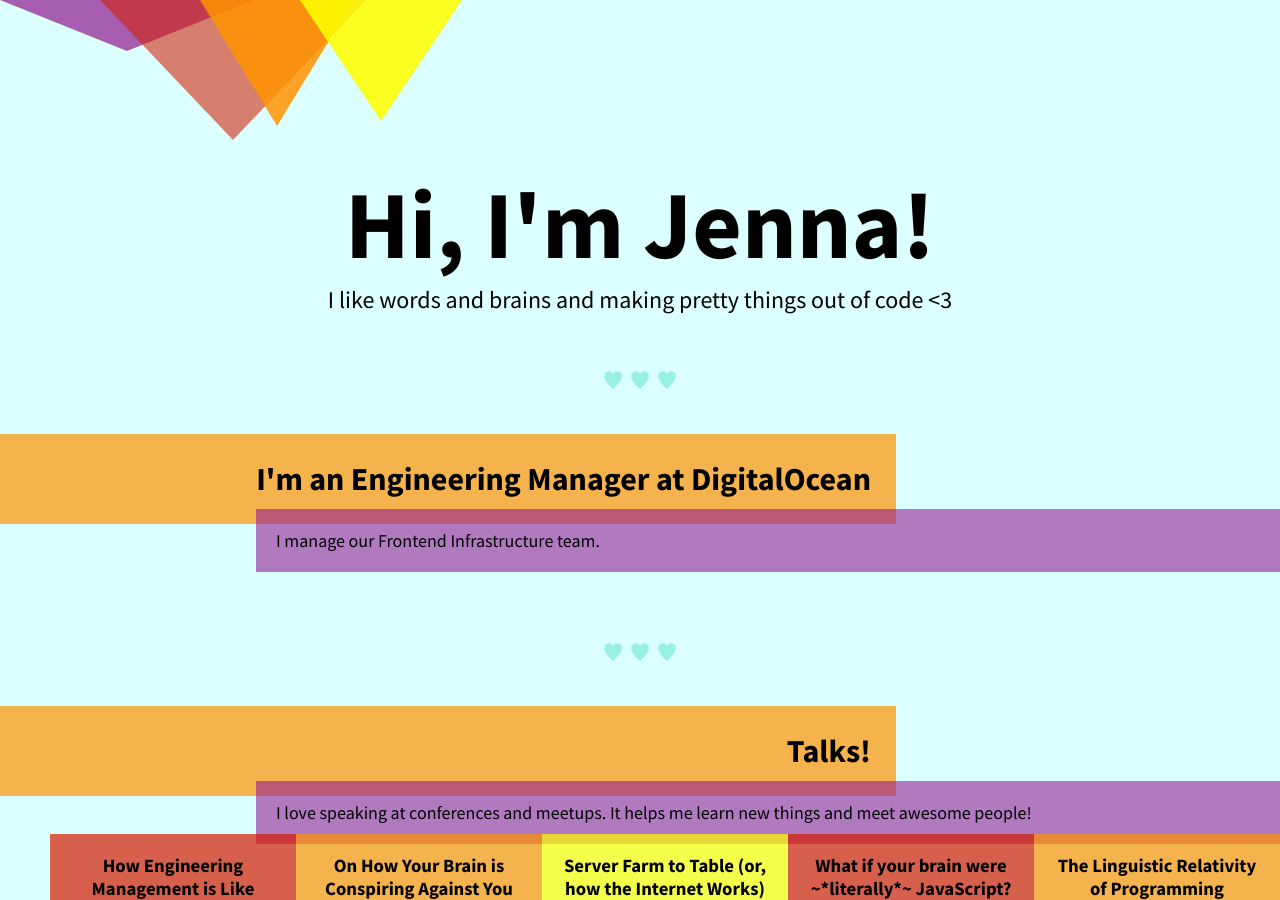
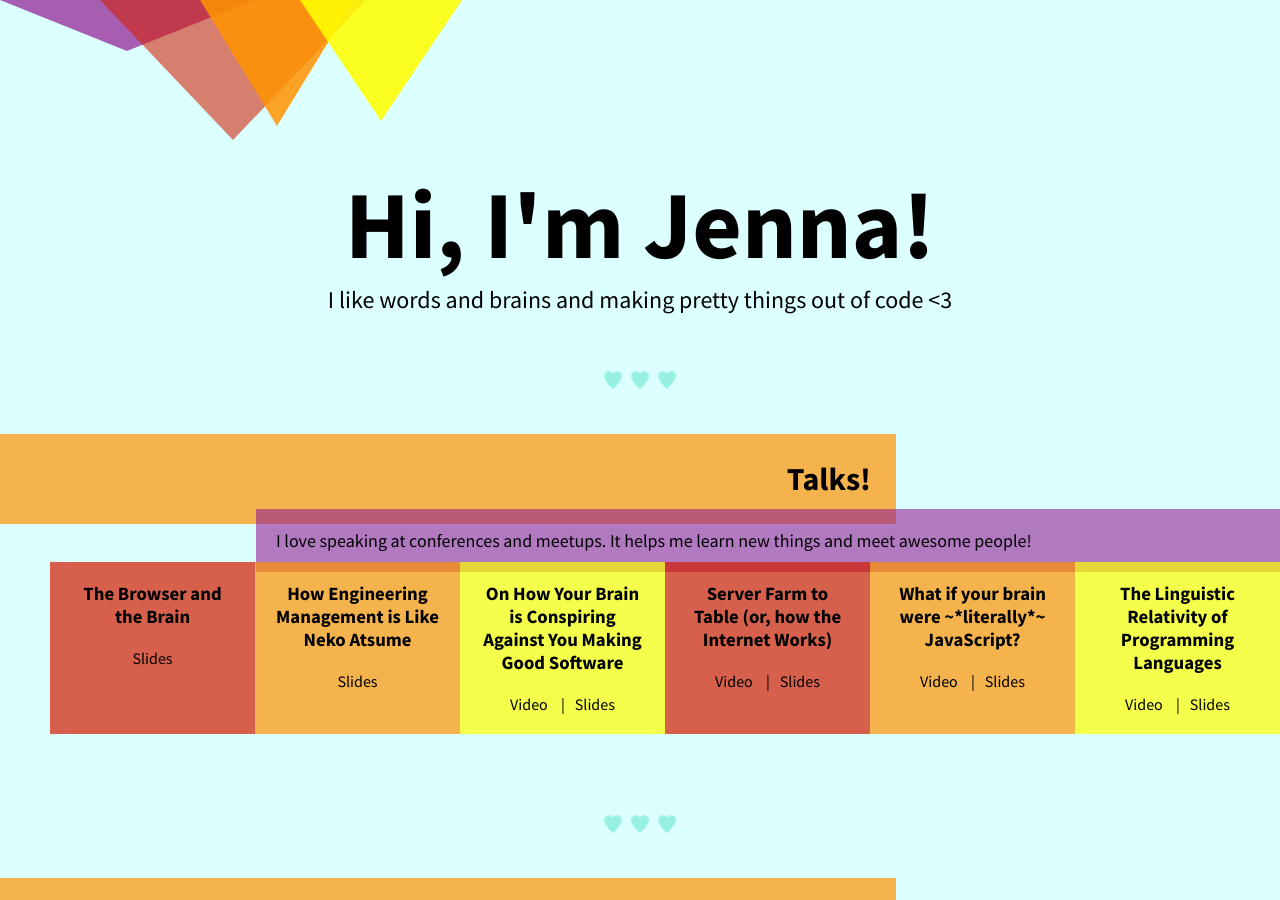
Before and after one commit to jennazee/jennazee.github.io, a Jekyll site: the page index.html, which Jekyll copies as it is, in a window 1280 px wide and 900 px high. Built offline with Jekyll 4.4.1, drawn with Linux system fonts in a browser that asks for light colours.

Commit message:
update site december 2017

```diff
--- a/index.html
+++ b/index.html
@@ -19,15 +19,21 @@
 
   <div class="Contentbox">
 
-    <div class="Textbox">
+    <!-- <div class="Textbox">
       <h2 class="Heading">I'm an Engineering Manager at <a href="http://digitalocean.com">DigitalOcean</a></h2>
       <p class="Explanation">I manage our Frontend Infrastructure team.</p>
-    </div>
+    </div> -->
 
     <div class="Textbox">
       <h2 class="Heading">Talks!</h2>
       <p class="Explanation">I love speaking at conferences and meetups. It helps me learn new things and meet awesome people!</p>
       <ul class="Portfolio">
+        <li class="Portfolio__entry">
+          <h3 class="Portfolio__title">The Browser and the Brain</h3>
+          <ul class="Portfolio__links">
+            <li><a href="slides/at-nationjs.pdf">Slides</a></li>
+          </ul>
+        </li>
         <li class="Portfolio__entry">
           <h3 class="Portfolio__title">How Engineering Management is Like Neko Atsume</h3>
           <ul class="Portfolio__links">
```
